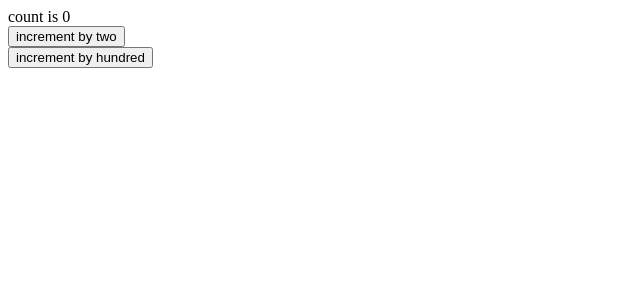
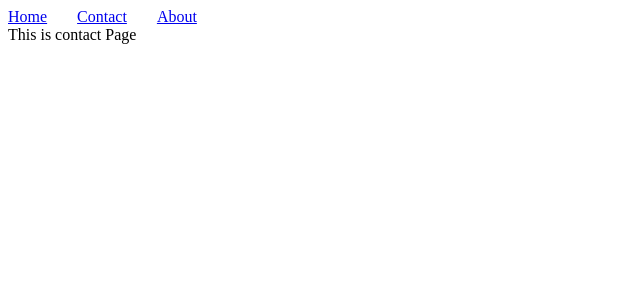
Before and after one commit to Saumyaaaaa/learnreact, a React (Vite) app: page /contact in a window 1280 px wide. Shown: the top 300 px of the page, without its empty margins (0-640 px from the left). Built offline with nearby package versions, Linux system fonts and the light colour scheme.

Commit message:
Add react-router-dom to enable multi-page functionality in the app

```diff
--- a/package.json
+++ b/package.json
@@ -11,7 +11,8 @@
   },
   "dependencies": {
     "react": "^18.2.0",
-    "react-dom": "^18.2.0"
+    "react-dom": "^18.2.0",
+    "react-router-dom": "^6.23.0"
   },
   "devDependencies": {
     "@types/react": "^18.2.43",
--- a/src/App.jsx
+++ b/src/App.jsx
@@ -10,6 +10,11 @@ import ShowAndHideElement from "./component/LearnUseState/ShowAndHideElement";
 import MyComponent from "./component/LearnUseState/MyComponent";
 import { useState } from "react";
 import IncrementByChoice from "./component/LearnUseState/IncrementByChoice";
+import LearnButtonClick from "./component/LearnButtonClick";
+import LearnInlineCss from "./component/LearnCss/LearnInlineCss";
+import LearnExternalCss from "./component/LearnCss/LearnExternalCss";
+import AppLinks from "./component/AppLinks";
+import AppRoutes from "./component/AppRoutes";
 // import Name from "./component/Name";
 
 let App = () => {
@@ -60,7 +65,12 @@ let App = () => {
       >
         Close
       </button> */}
-      <IncrementByChoice></IncrementByChoice>
+      {/* <IncrementByChoice></IncrementByChoice> */}
+      {/* <LearnButtonClick/> */}
+      {/* <LearnInlineCss/> */}
+      {/* <LearnExternalCss/> */}
+      <AppLinks/>
+      <AppRoutes/>
     </>
   );
 };
--- /dev/null
+++ b/src/component/AppLinks.jsx
@@ -0,0 +1,19 @@
+import React from 'react'
+import { NavLink } from 'react-router-dom'
+
+const AppLinks = () => {
+  return (
+    <div >
+      <NavLink to='/' style={{marginRight:"30px"}}>Home</NavLink>
+      <NavLink to='/contact' style={{marginRight:"30px"}}>Contact</NavLink>
+      <NavLink to='/about' style={{marginRight:"30px"}}>About</NavLink>
+    </div>
+  )
+}
+
+export default AppLinks
+/*
+Home=>localhost:5173
+Contact => localhost:5173/contact
+About => localhost:5173/about
+ */
--- /dev/null
+++ b/src/component/AppRoutes.jsx
@@ -0,0 +1,22 @@
+import React from "react";
+import { Route, Routes } from "react-router-dom";
+//
+const AppRoutes = () => {
+  return (
+    <div>
+      <Routes>
+        <Route path="/" element={<div>This is Home Page</div>}></Route>
+        <Route path="/contact" element={<div>This is contact Page</div>}></Route>
+        <Route path="/about" element={<div>This is about Page</div>}></Route>
+      </Routes>
+    </div>
+  );
+};
+
+export default AppRoutes;
+
+/*
+localhost:5173 => This is  Home Page
+localhost:5173/contact => This is  contact Page
+localhost:5173/about => This is  about Page
+ */
--- /dev/null
+++ b/src/component/LearnButtonClick.jsx
@@ -0,0 +1,22 @@
+import React from "react";
+
+const LearnButtonClick = () => {
+  const handleClick = () => {
+    console.log("button is clicked");
+  };
+
+
+  let handleClick1=()=>{
+    return ()=>{
+        console.log("button is clicked");
+    }
+  }
+  return (
+    <div>
+      {/* <button onClick={handleClick}>Click me</button> */}
+      <button style={{cursor:"pointer"}} onClick={handleClick1()}>click me</button>
+    </div>
+  );
+};
+
+export default LearnButtonClick;
--- /dev/null
+++ b/src/component/LearnCss/LearnExternalCss.jsx
@@ -0,0 +1,19 @@
+import React from 'react'
+
+const LearnExternalCss = () => {
+  return (
+    <div>
+      <p className='success'>This is a paragraph with external CSS. success color</p>
+      <p className='failure'>failure</p>
+      <p className='warning'>warning</p>
+    </div>
+  )
+}
+
+export default LearnExternalCss
+
+/*
+make css file
+import css file in main.jsx
+use(anywhere)
+ */
--- /dev/null
+++ b/src/component/LearnCss/LearnInlineCss.jsx
@@ -0,0 +1,11 @@
+import React from 'react'
+
+const LearnInlineCss = () => {
+  return (
+    <div>
+      <p style={{color:"blue",backgroundColor:"yellow"}}>jello</p>
+    </div>
+  )
+}
+
+export default LearnInlineCss
--- /dev/null
+++ b/src/global.css
@@ -0,0 +1,15 @@
+.success{
+    color: white;
+    background-color: green;
+}
+
+.failure{
+    color: white;
+    background-color:red;
+}
+
+.warning{
+    color:white;
+    background-color: yellow;
+
+}
--- a/src/main.jsx
+++ b/src/main.jsx
@@ -1,12 +1,13 @@
 import React from 'react'
 import ReactDOM from 'react-dom/client'
 import App from './App.jsx'
+import "./global.css"
+import { BrowserRouter } from 'react-router-dom'
 
-
-ReactDOM.createRoot(document.getElementById('root')).render(
+ReactDOM.createRoot(document.getElementById("root")).render(
   // <React.StrictMode>
-    <App>
-
-    </App>
+  <BrowserRouter>
+    <App></App>
+  </BrowserRouter>
   // </React.StrictMode>,
-)
+);
```
Also changed, not shown: takeawayPoint.txt, 1 other file (tests, documents, lock files or other folders).
